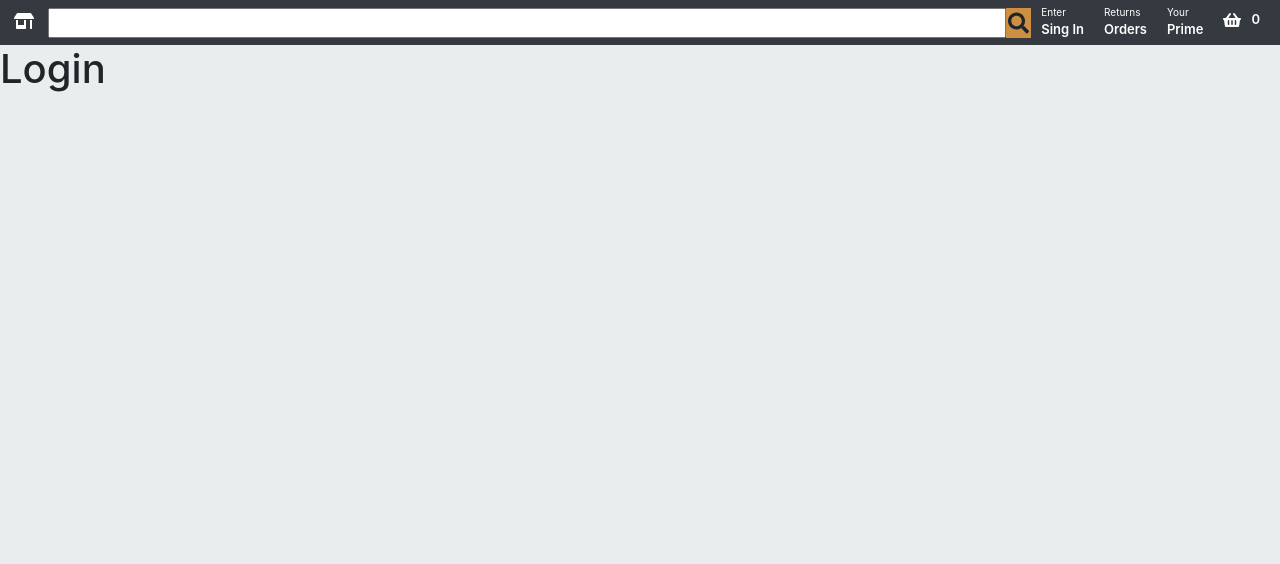
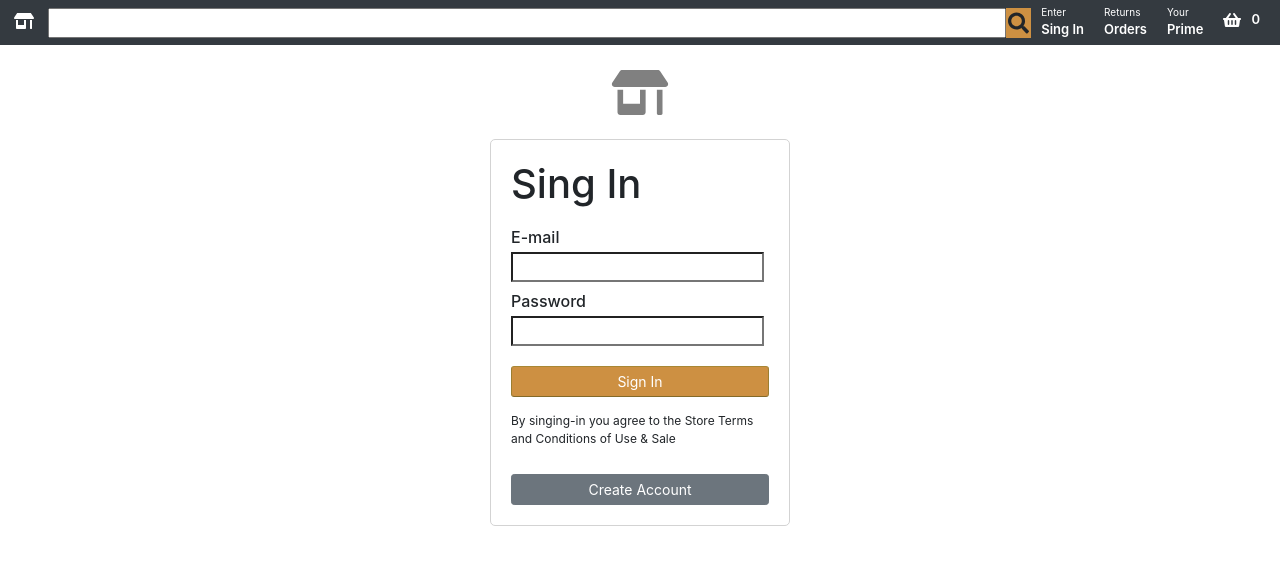
Before and after one commit to KristinaFrants/E-Commerce, a React (Create React App) app: page /login in a window 1280 px wide. Shown: the top 564 px of the page. Built offline with nearby package versions, Linux system fonts and the light colour scheme; no server answers.

Commit message:
login sing in sing out firebase auth

```diff
--- a/package.json
+++ b/package.json
@@ -12,6 +12,7 @@
     "@testing-library/react": "^9.5.0",
     "@testing-library/user-event": "^7.2.1",
     "bootstrap": "^4.5.3",
+    "firebase": "^7.24.0",
     "react": "^16.14.0",
     "react-bootstrap": "^1.3.0",
     "react-currency-format": "^1.0.0",
--- a/src/App.js
+++ b/src/App.js
@@ -1,11 +1,37 @@
-import React from 'react';
+import React, { useEffect } from 'react';
 import './App.css';
 import { BrowserRouter as Router, Switch, Route, Link } from "react-router-dom"
 import Header from './Header';
 import Home from "./Home";
 import Checkout from './Checkout'
+import Login from './Login'
+import { auth } from './firebase'
+import { useStateValue } from './StateProvider'
+
+
 
 function App() {
+  const [{}, dispatch] = useStateValue();
+
+  useEffect (() => {
+    auth.onAuthStateChanged(authUser => {
+      console.log('the user is', authUser);
+      if (authUser) {
+        //the user was logged in
+        dispatch({
+          type: 'SET_USER',
+          user: authUser
+        })
+      } else {
+        //the user is logged out
+        dispatch({
+          type: 'SET_USER',
+          user: null
+        })
+      }
+    })
+  }, [])
+
   return (
     <Router>
     <div className="app">
@@ -17,7 +43,7 @@ function App() {
 
        </Route>
        <Route path="/login">
-         <h1>Login</h1>
+         <Login/>
        </Route>
 
        {/*Default Route*/}
--- a/src/Header.js
+++ b/src/Header.js
@@ -4,10 +4,16 @@ import { Link } from 'react-router-dom'
 import { FontAwesomeIcon } from '@fortawesome/react-fontawesome'
 import { faSearch, faShoppingBasket, faStoreAlt } from '@fortawesome/free-solid-svg-icons';
 import { useStateValue } from "./StateProvider";
+import { auth } from "./firebase"
 
 function Header() {
-const [{basket}, dispatch] = useStateValue();
+const [{ basket, user }, dispatch] = useStateValue();
 
+const handleAuthentication = () => {
+    if (user) {
+        auth.signOut();
+    }
+}
 
     return (
         <nav className="header bg-dark">
@@ -26,10 +32,11 @@ const [{basket}, dispatch] = useStateValue();
 
             {/* Links */}
             <div className="header__nav">
-                <Link to="/login" className="header__link">
-                <div className="header__option">
+                <Link to={!user && "/login"} className="header__link">
+                <div onClick={handleAuthentication} className="header__option">
                     <span className="header__optionLineOne">Enter</span>
-                    <span className="header__optionLineTwo">Sing In</span>
+                    <span className="header__optionLineTwo">{user ?
+                    'Sing Out' : 'Sing In'}</span>
                 </div>
                 </Link>
 
--- /dev/null
+++ b/src/Login.css
@@ -0,0 +1,77 @@
+.login{
+    display: flex;
+    flex-direction: column;
+    align-items: center;
+    height: 100vh;
+    background-color: white ;
+}
+
+.login__icon{
+    width: 80px !important;
+    height: 45px;
+    object-fit: contain;
+    color: grey;
+    margin-top: 25px;
+    margin-bottom: 20px;
+    margin-right: auto;
+    margin-left: auto;
+}
+
+.login__icon:hover{
+    color:#cd9042;
+}
+
+.login__container{
+    width: 300px;
+    height: fit-content;
+    display: flex;
+    flex-direction: column;
+    border-radius: 5px;
+    border: 1px solid lightgray;
+    padding: 20px;
+    margin-bottom: 40px;
+}
+
+.login__container >h1 {
+    font-weight: 500;
+    margin-bottom: 20px;
+}
+
+.login__container > form > h6 {
+    margin-bottom: 5px;
+
+}
+
+.login__container > form >input {
+    height: 30px;
+    margin-bottom: 10px;
+    background-color: white;
+    width: 98%;
+}
+
+.login__container > p {
+    margin-top: 15px;
+    font-size: 12px;
+}
+
+.login__singinButton{
+    width: 100%;
+    border: 1px solid;
+    margin-top: 10px;
+    background:#cd9042 !important;
+    border-color: #a88734 #9c7e31 #846a29 !important;
+}
+
+.login__singinButton:hover{
+    background: rgb(34, 33, 33) !important;
+}
+
+.login__registerButton{
+    width: 100%;
+    border: 1px solid;
+    margin-top: 10px;
+}
+
+.login__registerButton:hover{
+    background: rgb(34, 33, 33) !important;
+}
--- /dev/null
+++ b/src/Login.js
@@ -0,0 +1,68 @@
+import React, {useState} from 'react'
+import './Login.css'
+import { Link, useHistory } from 'react-router-dom'
+import { FontAwesomeIcon } from '@fortawesome/react-fontawesome'
+import { faStoreAlt } from '@fortawesome/free-solid-svg-icons';
+import { Button } from 'react-bootstrap';
+import { auth } from "./firebase"
+
+
+function Login() {
+const history = useHistory();
+const [email, setEmail] = useState('');
+const [password, setPassword] = useState('');
+
+const singIn = e => {
+    e.preventDefault();
+        //firebase login
+    auth.signInWithEmailAndPassword(email, password)
+    .then(auth => {
+        history.push('/')
+    })
+    .catch(error => alert(error.message))
+}
+
+const register = e => {
+    e.preventDefault();
+        //firebase register
+    auth.createUserWithEmailAndPassword(email, password)
+    .then((auth) => {
+        //success
+        console.log(auth);
+        if (auth) {
+            history.push('/')
+        }
+    })
+    .catch(error => alert(error.message))
+}
+
+    return (
+        <div className="login">
+            <Link to="/">
+              <FontAwesomeIcon icon={faStoreAlt} className= "login__icon"/>
+            {/* <img src=""/> */}
+            </Link>
+
+            <div className="login__container">
+                <h1>Sing In</h1>
+                <form>
+                    <h6>E-mail</h6>
+                    <input type='text' value={email} onChange=
+                    {e => setEmail(e.target.value)} />
+
+                    <h6>Password</h6>
+                    <input type='password' value={password} onChange=
+                    {e => setPassword(e.target.value)} />
+
+                    <Button type='submit' onClick={singIn} className="login__singinButton" size="sm">Sign In</Button>
+                </form>
+                <p>By singing-in you agree to the Store
+                            Terms and Conditions of Use & Sale</p>
+
+                <Button onClick={register} className="login__registerButton" variant="secondary" size="sm">Create Account</Button>
+            </div>
+        </div>
+    )
+}
+
+export default Login
--- a/src/Product.js
+++ b/src/Product.js
@@ -34,7 +34,7 @@ function Product({id, title, image, price, rating}) {
             </div>
 
             <img src={image}/>
-            <Button onClick={addToBasket} variant="dark">Add to Basket</Button>
+            <Button onClick={addToBasket} variant="dark" size="sm">Add to Basket</Button>
         </div>
     )
 }
--- a/src/firebase.js
+++ b/src/firebase.js
@@ -1,4 +1,6 @@
 // For Firebase JS SDK v7.20.0 and later, measurementId is optional
+import firebase from "firebase";
+
 const firebaseConfig = {
     apiKey: "AIzaSyBQXVdOMkU70WchDimT56-CWQGt23PYObc",
     authDomain: "clone-8625e.firebaseapp.com",
@@ -9,3 +11,10 @@ const firebaseConfig = {
     appId: "1:845301551931:web:b6197d8ff065203426dd1e",
     measurementId: "G-F3S3THTG08"
   };
+
+  const firebaseApp = firebase.initializeApp(firebaseConfig);
+
+  const db = firebaseApp.firestore();
+  const auth = firebase.auth();
+
+  export { db, auth };
--- a/src/reducer.js
+++ b/src/reducer.js
@@ -1,5 +1,6 @@
 export const initialState ={
     basket: [],
+    user: null
 }
 
 //Selector
@@ -32,6 +33,13 @@ const reducer = (state, action) => {
                     return {...state,
                             basket: newBasket
                         }
+
+                    case "SET_USER":
+                        return {
+                            ...state,
+                            user: action.user
+                        }
+
         default:
             return state;
     }
```
Also changed, not shown: 1 other file (tests, documents, lock files or other folders).
